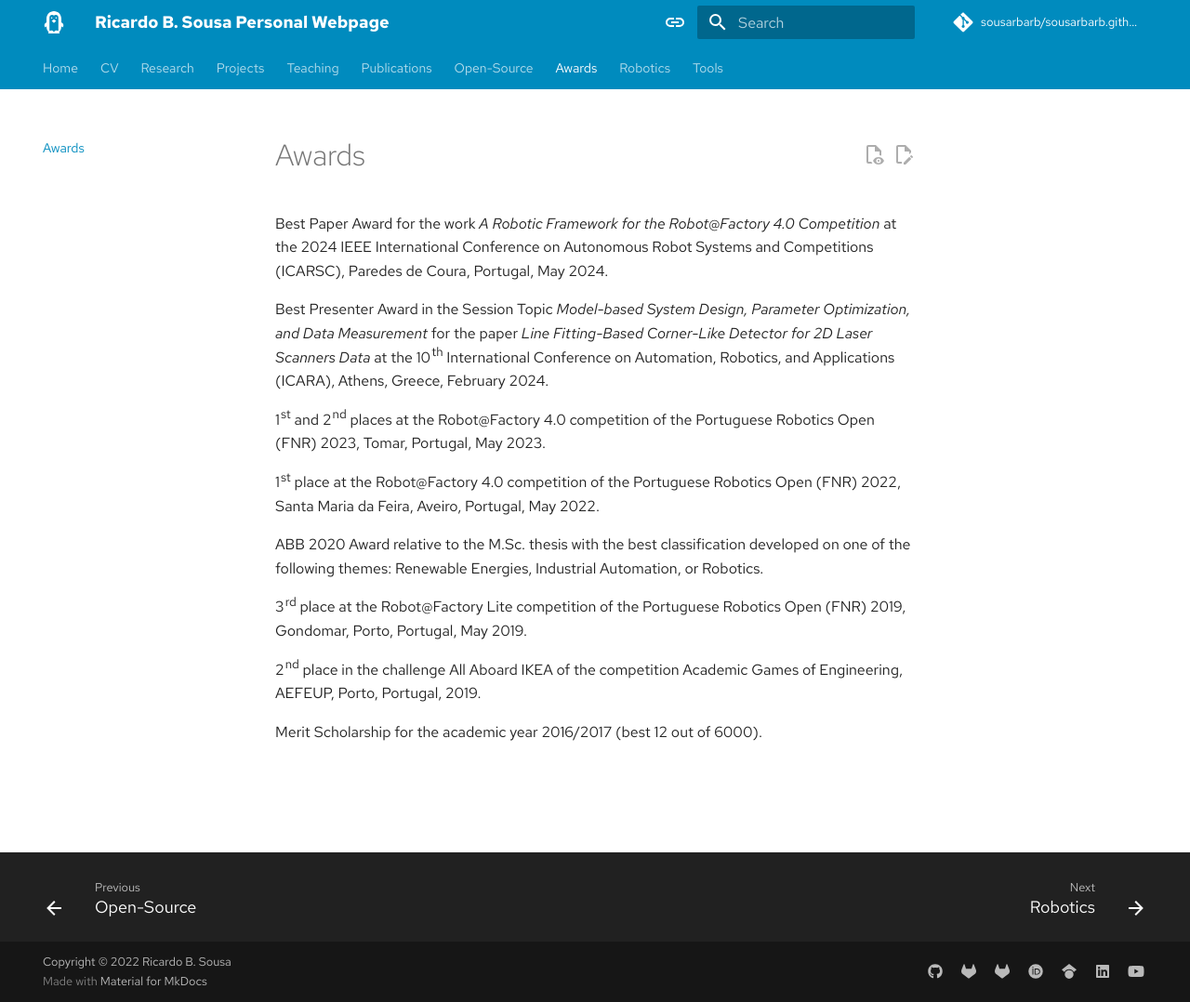
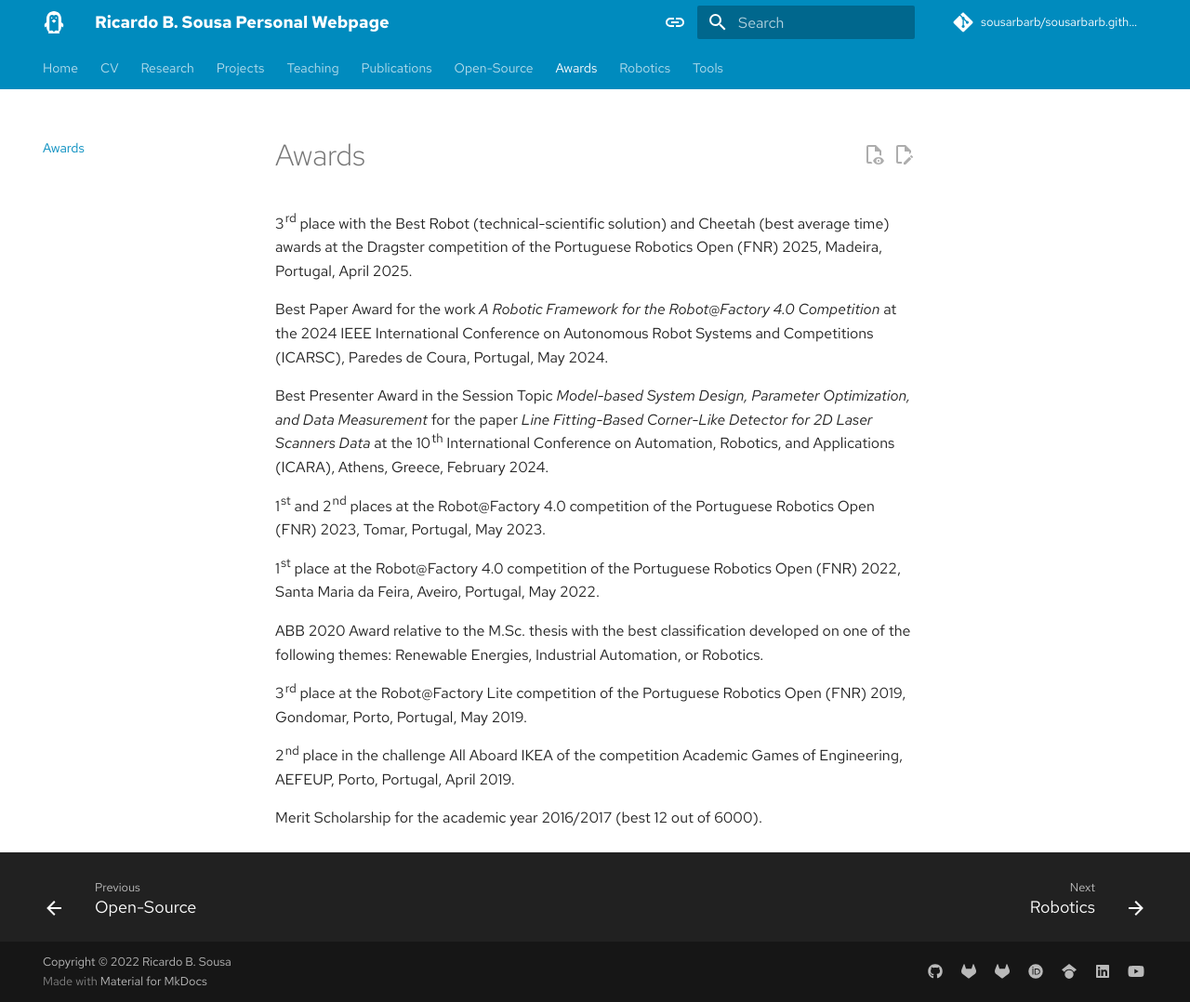
Before and after one commit to sousarbarb/sousarbarb.github.io, an MkDocs documentation site: the page built from docs/awards.md, in a window 1280 px wide and 1078 px high. Shown: the whole window at 93% size. Built offline with MkDocs 1.6.1 and Material for MkDocs 9.7.7, drawn with Linux system fonts in a browser that asks for light colours; comment, search, counter and statistics services are not loaded.

Commit message:
update awards

```diff
--- a/docs/awards.md
+++ b/docs/awards.md
@@ -1,4 +1,10 @@
 # Awards
+
+3rd place
+with the Best Robot (technical-scientific solution) and
+Cheetah (best average time) awards at the
+Dragster competition of the Portuguese Robotics Open (FNR) 2025,
+Madeira, Portugal, April 2025.
 
 Best Paper Award for the work
 _A Robotic Framework for the Robot@Factory 4.0 Competition_
@@ -10,8 +16,8 @@ Best Presenter Award
 in the Session Topic _Model-based System Design, Parameter Optimization, and_
 _Data Measurement_ for the paper
 _Line Fitting-Based Corner-Like Detector for 2D Laser Scanners Data_ at the
-10th International Conference on Automation, Robotics, and Applications
-(ICARA), Athens, Greece, February 2024.
+10th International Conference on Automation, Robotics, and Applications (ICARA),
+Athens, Greece, February 2024.
 
 1st and 2nd places at the
 Robot@Factory 4.0 competition of the Portuguese Robotics Open (FNR) 2023,
@@ -31,6 +37,6 @@ Gondomar, Porto, Portugal, May 2019.
 
 2nd place in the
 challenge All Aboard IKEA of the competition Academic Games of Engineering,
-AEFEUP, Porto, Portugal, 2019.
+AEFEUP, Porto, Portugal, April 2019.
 
 Merit Scholarship for the academic year 2016/2017 (best 12 out of 6000).
```
